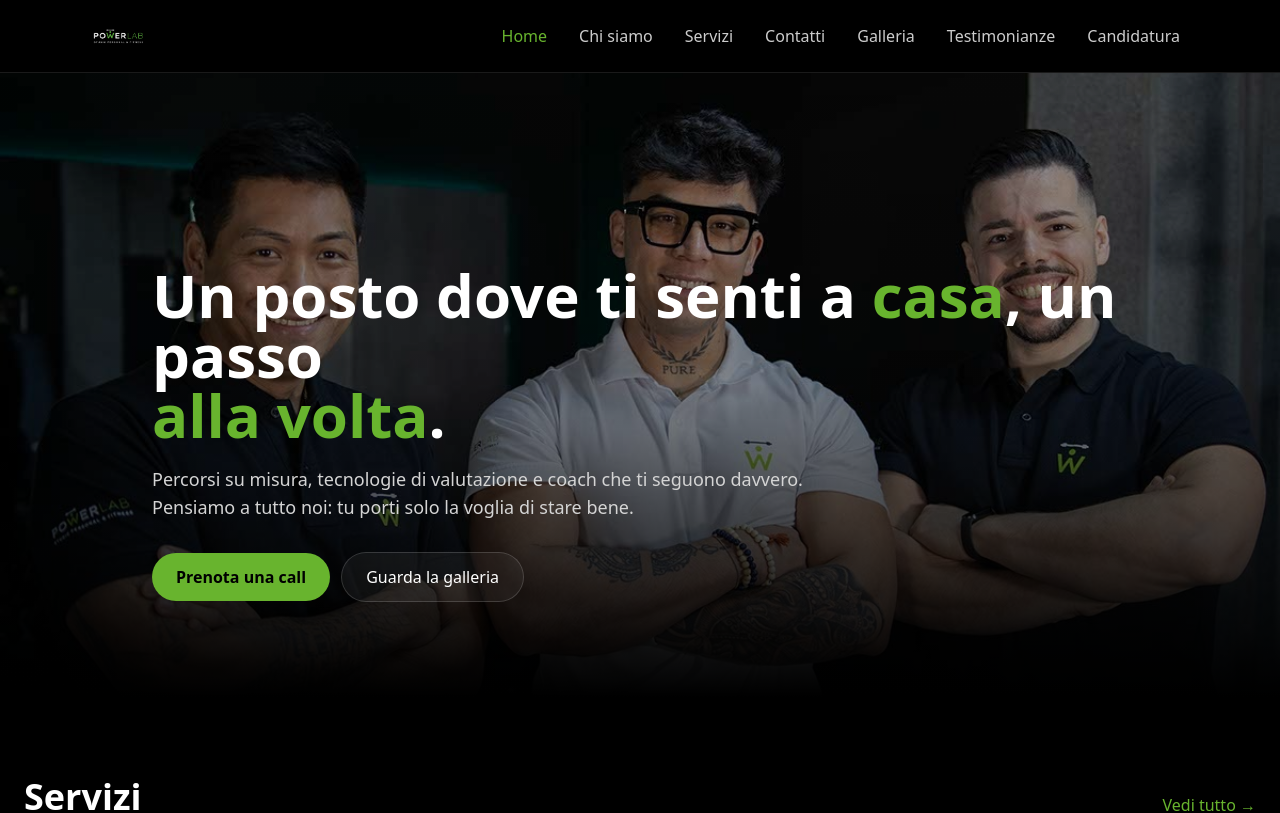
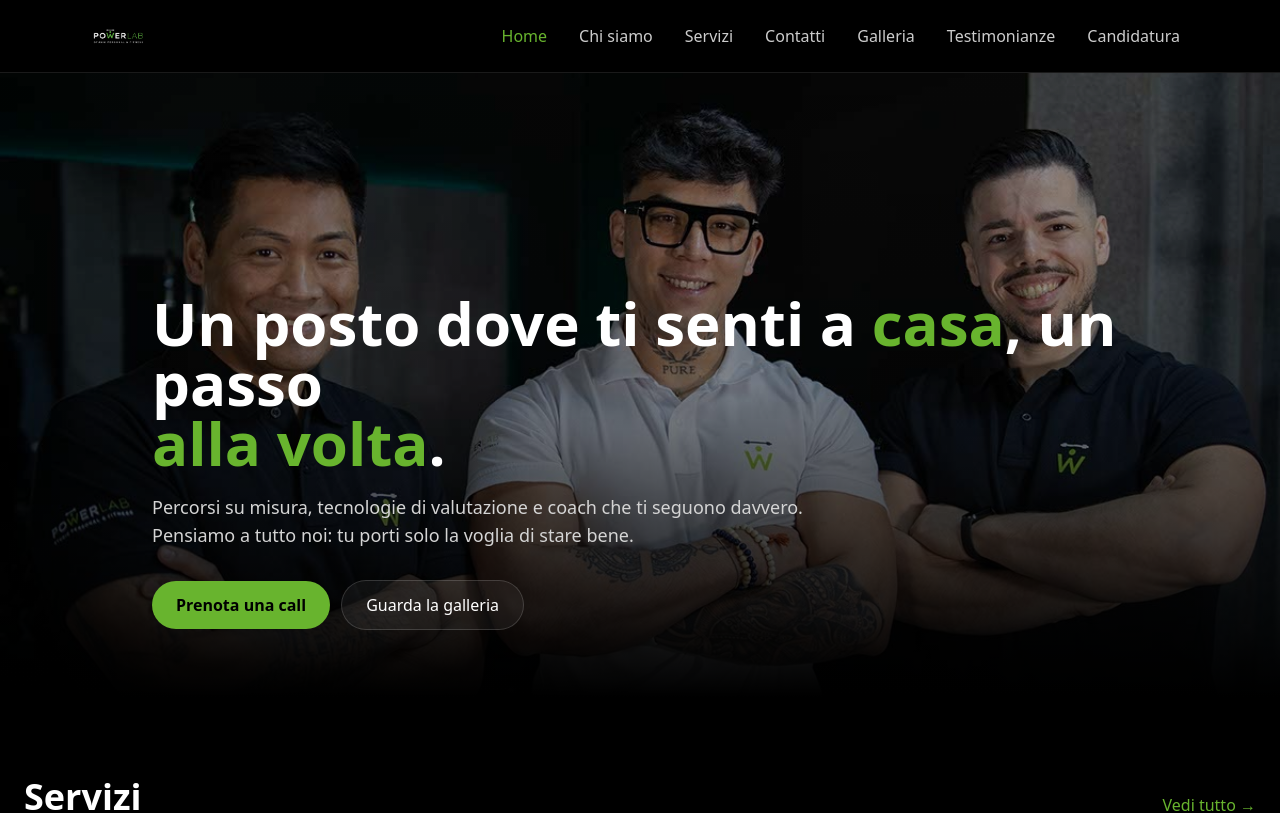
Before and after one commit to powerlab44-lgtm/powerlab-site, a Next.js app: page / in a window 1280 px wide. Shown: the top 813 px of the page. Built offline with nearby package versions, Linux system fonts and the light colour scheme.

Commit message:
Aggiornamento sito PowerLab

```diff
--- a/src/app/page.tsx
+++ b/src/app/page.tsx
@@ -61,7 +61,7 @@ export default function Home() {
         <main className="bg-black text-white">
             {/* HERO */}
             <section className="relative min-h-[72vh] md:min-h-[78vh] overflow-hidden">
-                {/* Immagine: su mobile object-contain per mostrare tutti e tre; da md in su torna cover */}
+                {/* Immagine principale */}
                 <div className="absolute inset-0">
                     <Image
                         src={heroImages[0]}
@@ -70,31 +70,22 @@ export default function Home() {
                         priority
                         sizes="100vw"
                         className="
-              object-contain           /* mostra tutta l'immagine su mobile */
-              md:object-cover          /* copertura completa da tablet/desktop */
-              object-center
-              opacity-90
-              bg-black                  /* eventuali bande ai lati su mobile = nere, integrate al layout */
+              object-contain md:object-cover
+              object-center opacity-90 bg-black
             "
                     />
-                    {/* Gradiente per lettura testo */}
                     <div className="absolute inset-0 bg-gradient-to-t from-black via-black/40 to-black/20" />
                 </div>
 
-                {/* Testo ABBASSATO */}
+                {/* Testo ABBASSATO di 3cm circa */}
                 <div
                     className="
             relative z-10 container mx-auto px-6
-            pt-40 md:pt-48              /* qui abbassi le scritte */
-            pb-14
-            max-w-5xl
+            pt-[180px] md:pt-[220px]  /* → circa 3cm in più */
+            pb-14 max-w-5xl
           "
                 >
-                    <h1
-                        className="
-              text-4xl md:text-6xl font-extrabold leading-tight
-            "
-                    >
+                    <h1 className="text-4xl md:text-6xl font-extrabold leading-tight">
                         Un posto dove ti senti a{" "}
                         <span className="text-brand">casa</span>, un passo
                         <br className="hidden md:block" />{" "}
```
